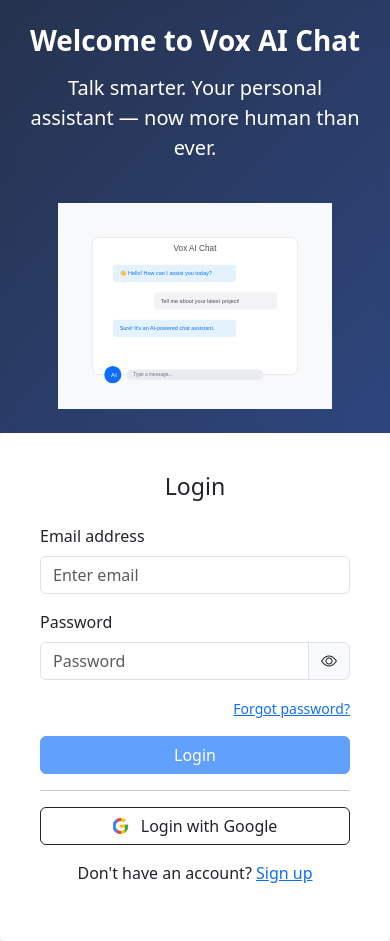
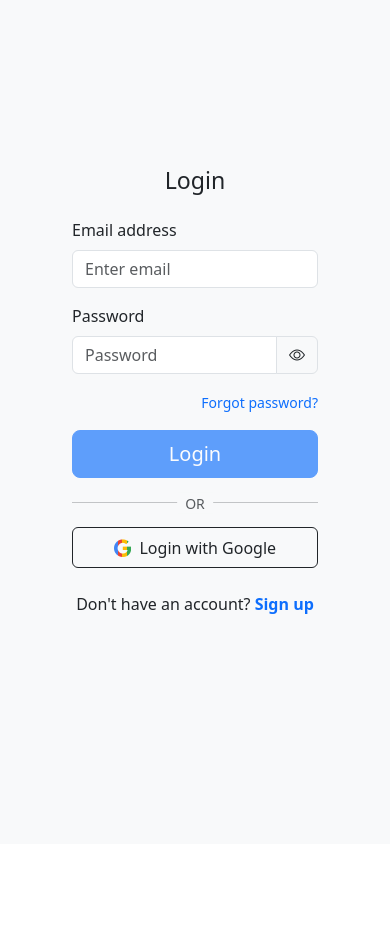
Before and after one commit to PauloCatto/vox-ai-chat, an Angular app: page /login in a window 390 px wide. After the commit the page ends 844 px from the top, so only its background shows below. Built offline with nearby package versions, Linux system fonts and the light colour scheme.

Commit message:
fix(chat): lock layout height and fix footer visibility on mobile

```diff
--- a/src/app/features/auth/login/login.component.html
+++ b/src/app/features/auth/login/login.component.html
@@ -1,7 +1,7 @@
-<div class="login-wrapper d-flex flex-column flex-md-row vh-100">
-  <div
-    class="welcome-section d-flex flex-column justify-content-center align-items-center text-center text-white p-4 flex-fill"
-  >
+<div class="login-wrapper d-flex flex-column flex-md-row">
+  <div class="sidebar-backdrop d-lg-none" *ngIf="false"></div>
+
+  <div class="welcome-section">
     <h1 class="fw-bold mb-3">Welcome to Vox AI Chat</h1>
     <p class="lead mb-4">
       Talk smarter. Your personal assistant — now more human than ever.
@@ -13,13 +13,8 @@
     />
   </div>
 
-  <div
-    class="login-section d-flex justify-content-center align-items-center flex-fill bg-light"
-  >
-    <div
-      class="card shadow-sm p-4 border-0"
-      style="max-width: 400px; width: 100%"
-    >
+  <div class="login-section">
+    <div class="card shadow-sm p-4 border-0">
       <div class="card-body">
         <h3 class="card-title text-center mb-4">Login</h3>
 
@@ -68,7 +63,9 @@
           </div>
 
           <div class="mb-3 text-end">
-            <a routerLink="/forgot-password" class="small">Forgot password?</a>
+            <a routerLink="/forgot-password" class="small text-decoration-none"
+              >Forgot password?</a
+            >
           </div>
 
           <div *ngIf="errorMessage" class="alert alert-danger text-center py-2">
@@ -80,44 +77,39 @@
           <div class="d-grid mt-3">
             <button
               type="submit"
-              class="btn btn-primary"
+              class="btn btn-primary btn-lg"
               [disabled]="loading || loginForm.invalid"
             >
               {{ loading ? "Please wait..." : "Login" }}
             </button>
           </div>
 
-          <hr class="my-3" />
+          <div class="position-relative my-4">
+            <hr />
+            <span
+              class="position-absolute top-50 start-50 translate-middle bg-light px-2 text-muted small"
+              >OR</span
+            >
+          </div>
 
           <div class="d-grid">
             <button
               type="button"
-              class="btn btn-outline-dark"
+              class="btn btn-outline-dark d-flex align-items-center justify-content-center"
               (click)="loginWithGoogle()"
               [disabled]="loading"
             >
-              <i class="bi bi-google me-2">
-                <style>
-                  .bi-google {
-                    background: linear-gradient(
-                      to right,
-                      #4285f4 25%,
-                      #ea4335 25% 50%,
-                      #fbbc05 50% 75%,
-                      #34a853 75%
-                    );
-                    -webkit-background-clip: text;
-                    -webkit-text-fill-color: transparent;
-                  }
-                </style>
-              </i>
+              <i class="bi bi-google me-2"></i>
               Login with Google
             </button>
           </div>
         </form>
 
-        <p class="text-center mt-3">
-          Don't have an account? <a routerLink="/signup">Sign up</a>
+        <p class="text-center mt-4 mb-0">
+          Don't have an account?
+          <a routerLink="/signup" class="fw-bold text-decoration-none"
+            >Sign up</a
+          >
         </p>
       </div>
     </div>
--- a/src/app/features/auth/login/login.component.scss
+++ b/src/app/features/auth/login/login.component.scss
@@ -1,22 +1,75 @@
 .login-wrapper {
   background: linear-gradient(135deg, #1b2845, #274690);
+  min-height: 100vh;
+  width: 100vw;
+  display: flex;
 }
 
 .welcome-section {
+  flex: 1.2;
+  display: flex;
+  flex-direction: column;
+  justify-content: center;
+  align-items: center;
+  text-align: center;
+  color: white;
+  padding: 3rem;
   background: rgba(255, 255, 255, 0.05);
-  backdrop-filter: blur(6px);
+  backdrop-filter: blur(10px);
+
+  img {
+    width: 100%;
+    max-width: 400px;
+    height: auto;
+    margin-top: 2rem;
+    filter: drop-shadow(0 20px 30px rgba(0, 0, 0, 0.3));
+  }
 }
 
-.welcome-section img {
-  width: 80%;
-  max-width: 280px;
-  height: auto;
-  margin-top: 1rem;
-  display: block;
+.login-section {
+  flex: 1;
+  display: flex;
+  justify-content: center;
+  align-items: center;
+  background-color: #f8f9fa;
+  padding: 2rem;
 }
 
-@media (max-width: 767px) {
+.card {
+  width: 100%;
+  max-width: 400px;
+  border-radius: 1rem;
+}
+
+.bi-google {
+  background: linear-gradient(
+    to right,
+    #4285f4 25%,
+    #ea4335 25% 50%,
+    #fbbc05 50% 75%,
+    #34a853 75%
+  );
+  -webkit-background-clip: text;
+  -webkit-text-fill-color: transparent;
+  font-size: 1.1rem;
+}
+
+@media (max-width: 767.98px) {
   .welcome-section {
-    display: none;
+    display: none !important;
+  }
+
+  .login-wrapper {
+    background: #f8f9fa;
+  }
+
+  .login-section {
+    align-items: flex-start;
+    padding-top: 15vh;
+  }
+
+  .card {
+    box-shadow: none !important;
+    background: transparent;
   }
 }
--- a/src/app/features/chat/chat/chat.component.html
+++ b/src/app/features/chat/chat/chat.component.html
@@ -6,14 +6,14 @@
   ></div>
 
   <div
-    class="sidebar d-flex flex-column p-3 bg-white border-end"
+    class="sidebar d-flex flex-column bg-white border-end"
     [class.show]="isSidebarVisible"
   >
-    <h5 class="app-title text-primary fw-bold mb-4 flex-shrink-0">
-      <i class="bi bi-chat-dots-fill me-2"></i>VoxAI Chat
-    </h5>
+    <div class="p-3 flex-shrink-0">
+      <h5 class="app-title text-primary fw-bold mb-4">
+        <i class="bi bi-chat-dots-fill me-2"></i>VoxAI Chat
+      </h5>
 
-    <div class="mb-3 flex-shrink-0">
       <button
         class="btn btn-primary w-100"
         (click)="createNewConversation('New Chat')"
@@ -23,8 +23,8 @@
       </button>
     </div>
 
-    <div class="conversation-container flex-grow-1">
-      <ul class="nav flex-column conversation-list">
+    <div class="conversation-container">
+      <ul class="nav flex-column conversation-list p-2">
         <li class="nav-item" *ngFor="let conv of conversations">
           <a
             class="nav-link rounded mb-1 conversation-item d-flex justify-content-between align-items-center"
@@ -35,7 +35,7 @@
             (click)="selectConversation(conv.id)"
             href="javascript:void(0)"
           >
-            <span class="conversation-title-text flex-grow-1">
+            <span class="conversation-title-text flex-grow-1 text-truncate">
               <i class="bi bi-chat-text me-2"></i>{{ conv.title }}
             </span>
             <button
@@ -54,7 +54,7 @@
       </ul>
     </div>
 
-    <div class="user-profile border-top pt-3 flex-shrink-0">
+    <div class="user-profile flex-shrink-0">
       <div class="user-info d-flex align-items-center mb-3">
         <div
           class="user-avatar bg-primary text-white rounded-circle d-flex align-items-center justify-content-center me-2 flex-shrink-0"
@@ -132,7 +132,7 @@
       </div>
     </div>
 
-    <div class="chat-footer p-3 border-top bg-white">
+    <div class="chat-footer bg-white">
       <form
         [formGroup]="chatForm"
         (ngSubmit)="sendMessage()"
--- a/src/app/features/chat/chat/chat.component.scss
+++ b/src/app/features/chat/chat/chat.component.scss
@@ -48,38 +48,32 @@
   flex-direction: column;
   height: 100%;
   min-width: 0;
-  position: relative;
   background: #f8f9fa;
+  overflow: hidden;
 
   .chat-header {
     flex-shrink: 0;
-    background: white;
     z-index: 10;
   }
 
   .chat-body {
-    flex: 1 1 auto;
+    flex: 1;
     overflow-y: auto;
     padding: 1rem;
     min-height: 0;
-    padding-bottom: 2rem;
   }
 
   .chat-footer {
     flex-shrink: 0;
-    background: white;
     border-top: 1px solid #dee2e6;
-    width: 100%;
-    z-index: 10;
     padding: 1rem;
     padding-bottom: calc(1rem + env(safe-area-inset-bottom));
+    z-index: 10;
+
+    form {
+      width: 100%;
+    }
   }
-}
-
-.chat-footer form {
-  display: flex;
-  align-items: flex-end;
-  width: 100%;
 }
 
 .auto-expand-input {
@@ -88,8 +82,8 @@
   max-height: 150px;
   border-radius: 20px;
   padding: 10px 15px;
-  overflow-y: hidden;
   line-height: 1.5;
+  overflow-y: auto;
 }
 
 .message-bubble {
@@ -110,6 +104,7 @@
     position: fixed;
     top: 0;
     left: 0;
+    height: 100%;
     transform: translateX(-100%);
     &.show {
       transform: translateX(0);
```
